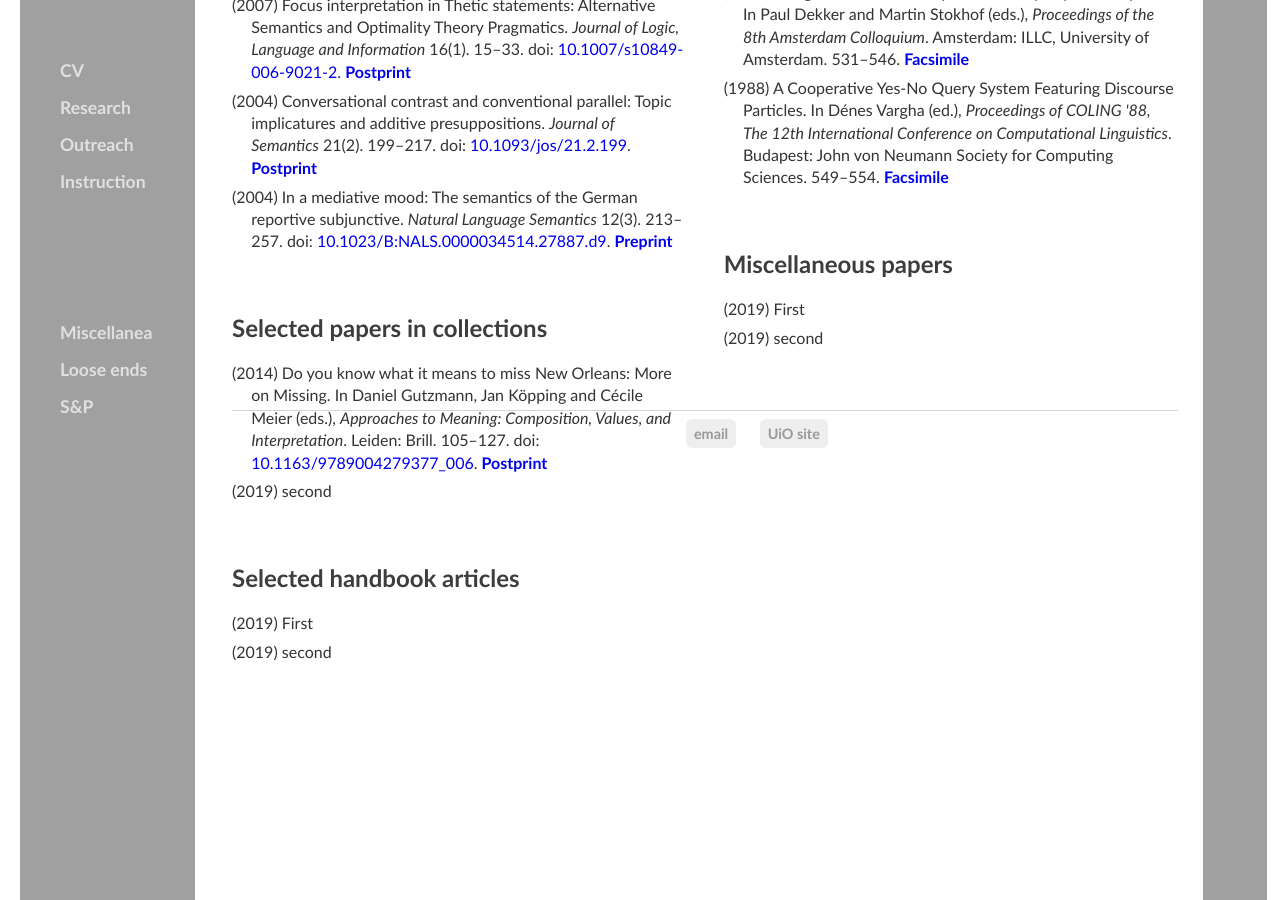
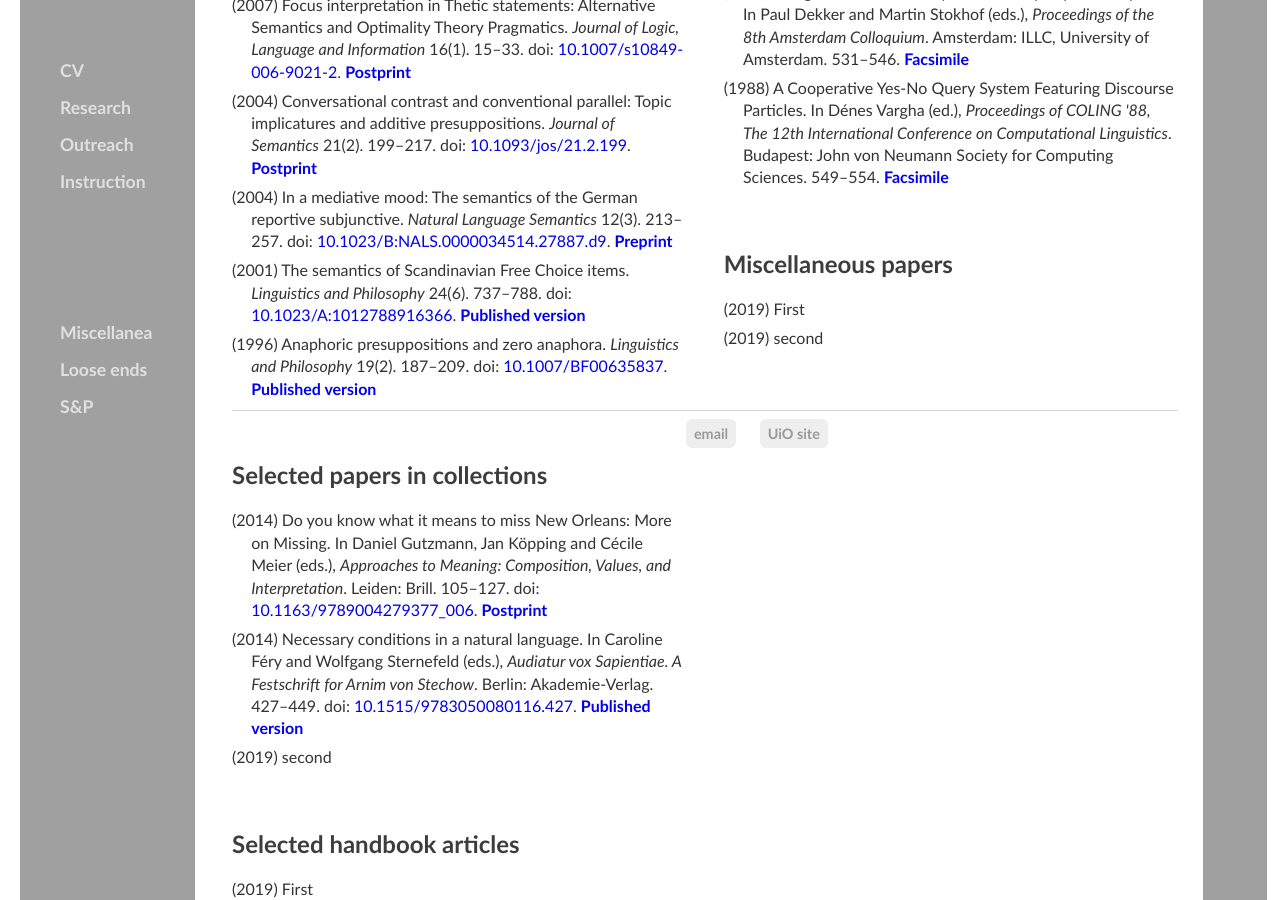
Before and after one commit to kjelljs/kjelljs.github.io, a Jekyll site: the page built from research/index.html, in a window 1280 px wide and 900 px high, scrolled down 1102 px. Built offline with Jekyll 4.4.1, drawn with Linux system fonts in a browser that asks for light colours.

Commit message:
Update index.html

```diff
--- a/research/index.html
+++ b/research/index.html
@@ -38,11 +38,14 @@ figcaption {
 		    <li>(2007) Focus interpretation in Thetic statements: Alternative Semantics and Optimality Theory Pragmatics. <i>Journal of Logic, Language and Information</i> 16(1). 15–33. doi: <a href="https://doi.org/10.1007/s10849-006-9021-2">10.1007/s10849-006-9021-2</a>. <a href="/pdf/JLLI371.pdf"><b>Postprint</b></a></li>
 		    <li>(2004) Conversational contrast and conventional parallel: Topic implicatures and additive presuppositions. <i>Journal of Semantics</i> 21(2). 199–217. doi: <a href="https://doi.org/10.1093/jos/21.2.199">10.1093/jos/21.2.199</a>. <a href="/pdf/SaeboeContrast.pdf"><b>Postprint</b></a></li>
 		    <li>(2004) In a mediative mood: The semantics of the German reportive subjunctive. <i>Natural Language Semantics</i> 12(3). 213–257. doi: <a href="https://doi.org/10.1023/B:NALS.0000034514.27887.d9">10.1023/B:NALS.0000034514.27887.d9</a>. <a href="/pdf/IMMoz.pdf"><b>Preprint</b></a></li>
+		    <li>(2001) The semantics of Scandinavian Free Choice items. <i>Linguistics and Philosophy</i> 24(6). 737–788. doi: <a href="https://doi.org/10.1023/A:1012788916366">10.1023/A:1012788916366</a>. <a href="/pdf/FCitems.pdf"><b>Published version</b></a></li>
+		    <li>(1996) Anaphoric presuppositions and zero anaphora. <i>Linguistics and Philosophy</i> 19(2). 187–209. doi: <a href="https://doi.org/10.1007/BF00635837">10.1007/BF00635837</a>. <a href="/pdf/AnaPresZeroAna.pdf"><b>Published version</b></a></li>
     </ul>
 </br>
     <h2 id="coll">Selected papers in collections</h2>
 	    <ul id="pubs">
 		    <li>(2014) Do you know what it means to miss New Orleans: More on Missing. In Daniel Gutzmann, Jan Köpping and Cécile Meier (eds.), <i>Approaches to Meaning: Composition, Values, and Interpretation</i>. Leiden: Brill. 105–127. doi: <a href="https://doi.org/10.1163/9789004279377_006">10.1163/9789004279377_006</a>. <a href="/pdf/CarpenterSaeboe.pdf"><b>Postprint</b></a></li>
+		    <li>(2014) Necessary conditions in a natural language. In Caroline Féry and Wolfgang Sternefeld (eds.), <i>Audiatur vox Sapientiae. A Festschrift for Arnim von Stechow</i>. Berlin: Akademie-Verlag. 427–449. doi: <a href="https://doi.org/10.1515/9783050080116.427">10.1515/9783050080116.427</a>. <a href="/pdf/NecCon.pdf"><b>Published version</b></a></li>
 		    <li>(2019) second </li>
     </ul>
 </br>
```
